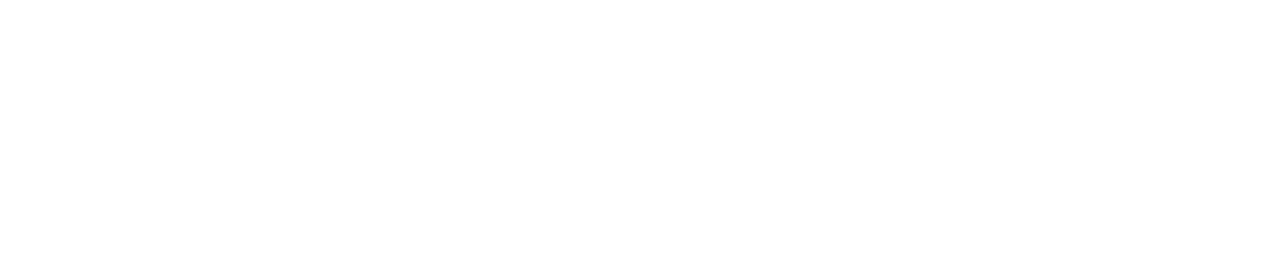
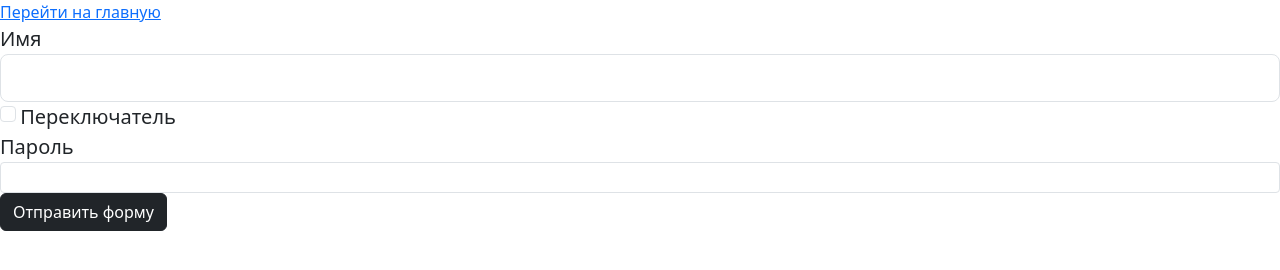
Before and after one commit to EmilAhmaBoy/bootstrap, a plain HTML site: page page.html in a window 1280 px wide. Drawn offline with nearby package versions, Linux system fonts and the light colour scheme.

Commit message:
Занятие

```diff
--- a/page.html
+++ b/page.html
@@ -0,0 +1,31 @@
+<!DOCTYPE html>
+<html lang="en">
+    <head>
+        <meta charset="utf-8">
+        <meta http-equiv="X-UA-Compatible" content="IE=edge">
+        <meta name="viewport" content="width=device-width, intial-scale=1.0">
+        <title>Страница</title>
+        <link href="https://cdn.jsdelivr.net/npm/bootstrap@5.3.0/dist/css/bootstrap.min.css" rel="stylesheet" integrity="sha384-9ndCyUaIbzAi2FUVXJi0CjmCapSmO7SnpJef0486qhLnuZ2cdeRhO02iuK6FUUVM" crossorigin="anonymous">
+    </head>
+    <body>
+        <a href="index.html">Перейти на главную</a>
+        <form action="">
+            <div>
+                <label for="field1" class="lead">Имя</label>
+                <input id="field1" type="text" class="form-control form-control-lg">
+            </div>
+
+            <div>
+                <input id="field2" type="checkbox" class="form-check-input">
+                <label for="field2" class="lead">Переключатель</label>
+            </div>
+
+            <div>
+                <label for="field3" class="lead">Пароль</label>
+                <input id="field3" type="password" class="form-control form-control-sm">
+            </div>
+
+            <input type="button" value="Отправить форму" class="btn btn-dark">
+        </form>
+    </body>
+</html>
```
Also changed, not shown: index.html (+2 -2 lines).
